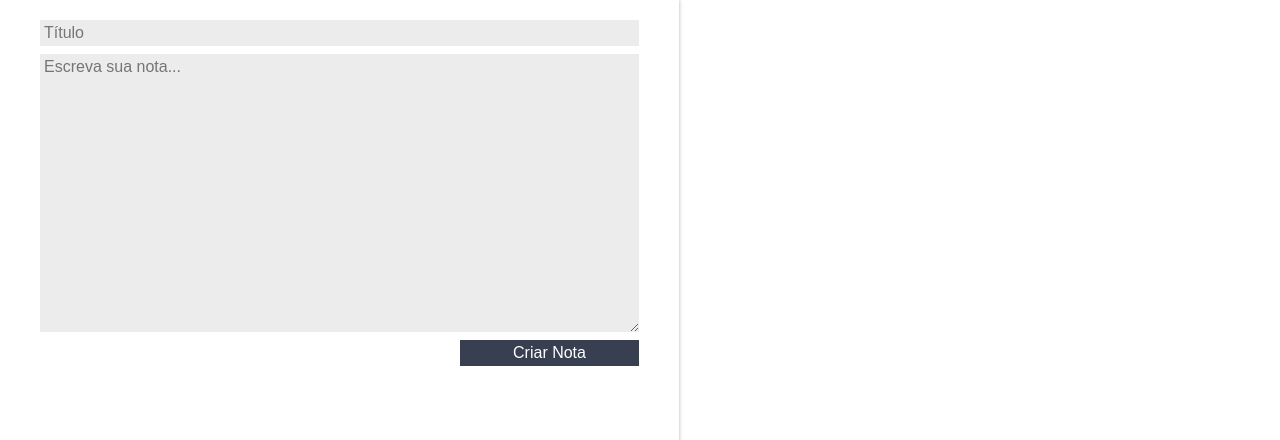
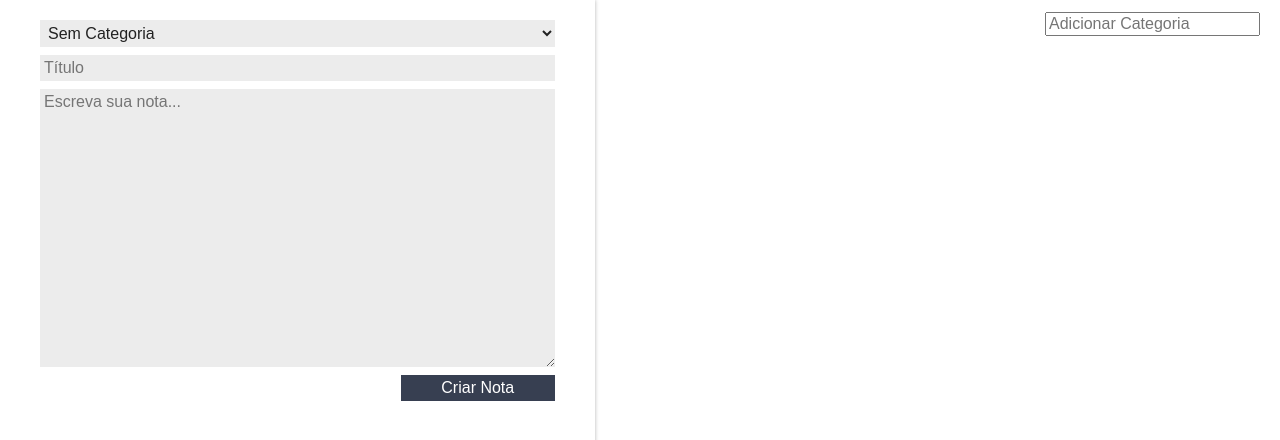
Before and after one commit to odntht/ReactJS-Alura, a React (Create React App) app: page / in a window 1280 px wide. Shown: the top 440 px of the page. Built offline with nearby package versions, Linux system fonts and the light colour scheme.

Commit message:
fim aula 02

```diff
--- a/src/App.js
+++ b/src/App.js
@@ -1,6 +1,7 @@
 import React, { Component } from 'react';
 import ListaDeNotas from './components/ListaDeNotas';
 import FormularioCadastro from './components/FormularioCadastro';
+import ListaDeCategorias from './components/ListaDeCategorias';
 import './assets/App.css';
 import './assets/index.css';
 class App extends Component {
@@ -9,15 +10,22 @@ class App extends Component {
 
     this.state = {
       notas: [],
+      categorias: [],
     };
   }
 
-  criarNota(titulo, texto) {
-    const novaNota = { titulo, texto };
+  criarNota(titulo, texto, categoria) {
+    const novaNota = { titulo, texto, categoria };
     const novoArrayNotas = [...this.state.notas, novaNota];
     const novoEstado = {
       notas: novoArrayNotas,
     };
+    this.setState(novoEstado);
+  }
+
+  adicionarCategoria(nomeCategoria) {
+    const novoArrayCategorias = [...this.state.categorias, nomeCategoria];
+    const novoEstado = { ...this.state, categorias: novoArrayCategorias };
     this.setState(novoEstado);
   }
 
@@ -30,11 +38,20 @@ class App extends Component {
   render() {
     return (
       <section className="conteudo">
-        <FormularioCadastro criarNota={this.criarNota.bind(this)} />
-        <ListaDeNotas
-          notas={this.state.notas}
-          apagarNota={this.deletarNota.bind(this)}
+        <FormularioCadastro
+          categorias={this.state.categorias}
+          criarNota={this.criarNota.bind(this)}
         />
+        <main className="conteudo-principal">
+          <ListaDeCategorias
+            adicionarCategoria={this.adicionarCategoria.bind(this)}
+            categorias={this.state.categorias}
+          />
+          <ListaDeNotas
+            apagarNota={this.deletarNota.bind(this)}
+            notas={this.state.notas}
+          />
+        </main>
       </section>
     );
   }
--- a/src/assets/App.css
+++ b/src/assets/App.css
@@ -2,6 +2,9 @@
   display: flex;
 }
 
+.conteudo-principal{
+  flex-grow: 3;
+}
 :root {
   --primaria: #58a4b0;
   --secundaria: #373f51;
--- a/src/components/CardNota/CardNota.jsx
+++ b/src/components/CardNota/CardNota.jsx
@@ -1,8 +1,9 @@
-import React, { Component } from 'react';
-import './estilo.css';
-import { ReactComponent as DeleteSVG } from '../../assets/img/delete.svg';
+import React, { Component } from "react";
+import "./estilo.css";
+import {ReactComponent as DeleteSVG} from "../../assets/img/delete.svg"
 class CardNota extends Component {
-  apagar() {
+
+  apagar(){
     const indice = this.props.indice;
     this.props.apagarNota(indice);
   }
@@ -12,9 +13,11 @@ class CardNota extends Component {
       <section className="card-nota">
         <header className="card-nota_cabecalho">
           <h3 className="card-nota_titulo">{this.props.titulo}</h3>
-          <DeleteSVG onClick={this.apagar.bind(this)} />
+          <DeleteSVG onClick={this.apagar.bind(this)}/>
+          <h4>{this.props.categoria}</h4>
         </header>
         <p className="card-nota_texto">{this.props.texto}</p>
+
       </section>
     );
   }
--- /dev/null
+++ b/src/components/CardNota/ListaDeCategorias/ListaDeCategorias.jsx
@@ -0,0 +1,25 @@
+import React, { Component } from 'react';
+
+class ListaDeCategorias extends Component {
+  _handleEventoInput(e) {
+    if (e.key === 'Enter') {
+      console.log(e);
+    }
+  }
+
+  render() {
+    return (
+      <section>
+        <ul>
+          <li>Categorias</li>
+          <li>Categorias</li>
+          <li>Categorias</li>
+          <li>Categorias</li>
+        </ul>
+        <input type="text" onKeyUp={this._handleEventoInput.bind(this)} />
+      </section>
+    );
+  }
+}
+
+export default ListaDeCategorias;
--- /dev/null
+++ b/src/components/CardNota/ListaDeCategorias/index.js
@@ -0,0 +1,3 @@
+import ListaDeCategorias from './ListaDeCategorias';
+
+export default ListaDeCategorias;
--- a/src/components/FormularioCadastro/FormularioCadastro.jsx
+++ b/src/components/FormularioCadastro/FormularioCadastro.jsx
@@ -1,35 +1,46 @@
 import React, { Component } from "react";
 import "./estilo.css";
 class FormularioCadastro extends Component {
-
-  constructor(props){
+  constructor(props) {
     super(props);
-    this.titulo ="";
-    this.texto ="";
+    this.titulo = "";
+    this.texto = "";
+    this.categoria = "Sem Categoria";
   }
 
-  _handleMudancaTitulo(evento){
+  _handleMudancaCategoria(evento){
+    evento.stopPropagation();
+    this.categoria = evento.target.value;
+  }
+  _handleMudancaTitulo(evento) {
     evento.stopPropagation();
     this.titulo = evento.target.value;
   }
 
-  _handleMudancaTexto(evento){
+  _handleMudancaTexto(evento) {
     evento.stopPropagation();
     this.texto = evento.target.value;
   }
 
-  _criarNota(evento){
+  _criarNota(evento) {
     evento.preventDefault();
     evento.stopPropagation();
-    this.props.criarNota(this.titulo, this.texto);
-
+    this.props.criarNota(this.titulo, this.texto, this.categoria);
   }
 
   render() {
     return (
-      <form className="form-cadastro"
-        onSubmit={this._criarNota.bind(this)}
-      >
+      <form className="form-cadastro" onSubmit={this._criarNota.bind(this)}>
+        <select
+          onChange={this._handleMudancaCategoria.bind(this)}
+          className="form-cadastro_input"
+        >
+          <option>Sem Categoria</option>
+
+          {this.props.categorias.map((categoria) => {
+            return <option>{categoria}</option>;
+          })}
+        </select>
         <input
           type="text"
           placeholder="Título"
--- /dev/null
+++ b/src/components/ListaDeCategorias/ListaDeCategorias.jsx
@@ -0,0 +1,33 @@
+import React, { Component } from "react";
+import "./estilo.css";
+class ListaDeCategorias extends Component {
+  _handleEventoInput(e) {
+    if (e.key == "Enter") {
+      let valorCategoria = e.target.value;
+      this.props.adicionarCategoria(valorCategoria);
+    }
+  }
+  render() {
+    return (
+      <section className="lista-categorias">
+        <ul className="lista-categorias_lista">
+          {this.props.categorias.map((categoria, index) => {
+            return (
+              <li key={index} className="lista-categorias_item">
+                {categoria}
+              </li>
+            );
+          })}
+        </ul>
+        <input
+          type="text"
+          className="lista-categorias_input"
+          placeholder="Adicionar Categoria"
+          onKeyUp={this._handleEventoInput.bind(this)}
+        />
+      </section>
+    );
+  }
+}
+
+export default ListaDeCategorias;
--- /dev/null
+++ b/src/components/ListaDeCategorias/estilo.css
@@ -0,0 +1,21 @@
+.lista-categorias{
+    display: flex;
+    flex-direction: row;
+    margin-top: 12px;
+}
+.lista-categorias_lista{
+    flex: 1;
+    display: flex;
+    flex-direction: row;
+    justify-content: space-evenly;
+}
+.lista-categorias_item{
+    background-color: var(--secundaria);
+    color: white;
+    padding: 4px 8px;
+    border-radius: 10px;
+    font-family: Arial, Helvetica, sans-serif;
+}
+.lista-categorias_input{
+    margin-right: 20px;
+}
--- /dev/null
+++ b/src/components/ListaDeCategorias/index.js
@@ -0,0 +1,2 @@
+import ListaDeCategorias from "./ListaDeCategorias";
+export default ListaDeCategorias;
--- a/src/components/ListaDeNotas/ListaDeNotas.jsx
+++ b/src/components/ListaDeNotas/ListaDeNotas.jsx
@@ -1,18 +1,21 @@
-import React, { Component } from 'react';
-import CardNota from '../CardNota';
-import './estilo.css';
+import React, { Component } from "react";
+import CardNota from "../CardNota";
+import "./estilo.css";
 class ListaDeNotas extends Component {
+
   render() {
     return (
       <ul className="lista-notas">
         {this.props.notas.map((nota, index) => {
           return (
             <li className="lista-notas_item" key={index}>
+
               <CardNota
-                indice={index}
-                titulo={nota.titulo}
-                texto={nota.texto}
-                apagarNota={this.props.apagarNota}
+              indice={index}
+              apagarNota={this.props.apagarNota}
+              titulo={nota.titulo}
+              texto={nota.texto}
+              categoria={nota.categoria}
               />
             </li>
           );
```
Also changed, not shown: src/assets/index.css (+11 -11 lines), src/assets/img/delete.svg, src/components/CardNota/ListaDeCategorias/estilo.css (added).
